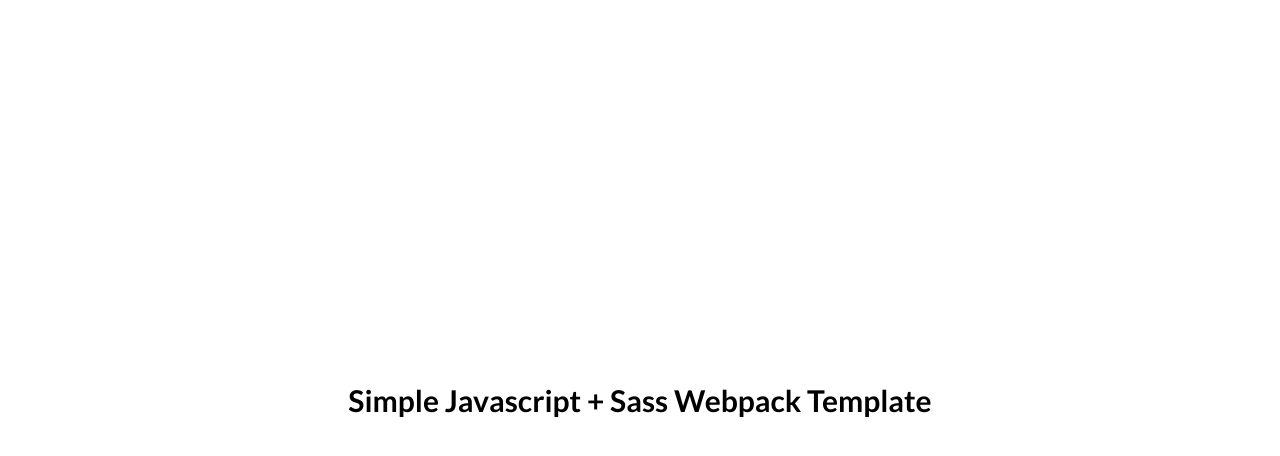
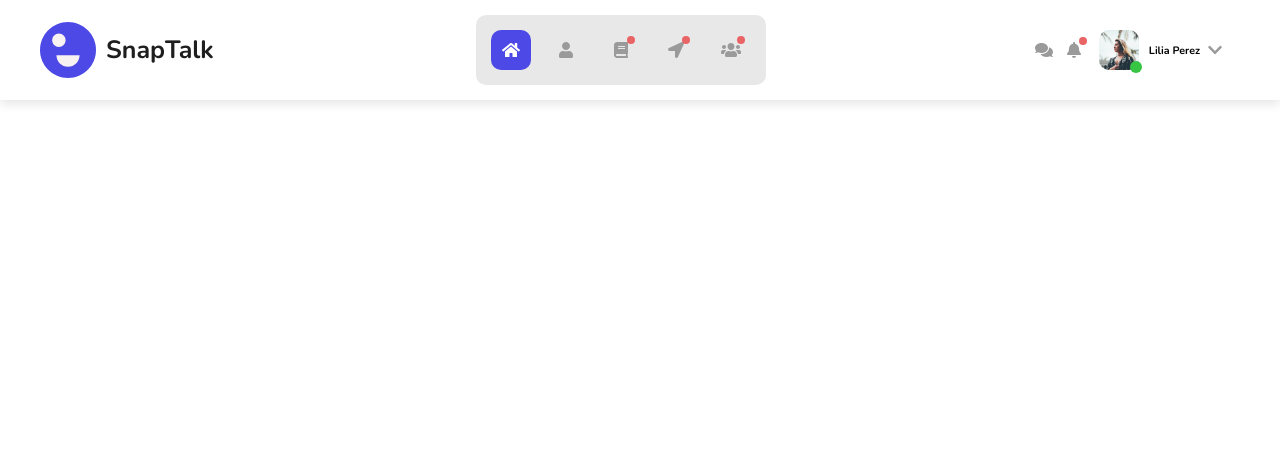
Before and after one commit to Strivemspr/SnapTalk, a website built with webpack: page src/index.html in a window 1280 px wide. Built offline with nearby package versions, Linux system fonts and the light colour scheme.

Commit message:
initial commit

```diff
--- a/package.json
+++ b/package.json
@@ -1,7 +1,7 @@
 {
-  "name": "movie-app",
+  "name": "snaptalk",
   "version": "1.0.0",
-  "description": "movie-app using the movie DB api",
+  "description": "SnapTalk",
   "private": true,
   "dependencies": {
     "@fortawesome/fontawesome-free": "^5.15.3",
@@ -30,7 +30,7 @@
     "build": "webpack --config webpack.prod.js"
   },
   "keywords": [
-    "movie",
+    "social-media",
     "app"
   ],
   "author": "Marlon P",
--- a/src/index.html
+++ b/src/index.html
@@ -1,15 +1,78 @@
 <!DOCTYPE html>
 <html lang="en">
 <head>
-<!-- +639516344712 -->
     <meta charset="UTF-8">
     <meta http-equiv="X-UA-Compatible" content="IE=edge">
     <meta name="viewport" content="width=device-width, initial-scale=1.0">
-    <title>Webpack Template</title>
+    <title>SnapTalk</title>
 </head>
 <body class="preload">
-    <div>
-        <h1>Simple Javascript + Sass Webpack Template</h1>
-    </div>
+    <!-- HEADER -->
+    <header class="header">
+        <div class="container">
+            <section class="header__inner">
+                <div class="header__logo">
+                    <img src="./images/Logo.svg" alt="Logo">
+                    <a href="#">
+                        <h1 class="header__title">SnapTalk</h1>
+                    </a>
+                </div>
+
+                <nav class="header__nav">
+                    <a href="#" class="icon-container icon-container--default icon-container--large active">
+                        <i class="fas fa-home"></i>
+                    </a>
+                    <a href="#" class="icon-container icon-container--default icon-container--large">
+                        <i class="fas fa-user"></i>
+                    </a>
+                    <a href="#" class="icon-container icon-container--default icon-container--large notification">
+                        <i class="fas fa-book"></i>
+                    </a>
+                    <a href="#" class="icon-container icon-container--default icon-container--large notification">
+                        <i class="fas fa-location-arrow"></i>
+                    </a>
+                    <a href="#" class="icon-container icon-container--default icon-container--large notification">
+                        <i class="fas fa-users"></i>
+                    </a>
+                </nav>
+
+                <nav class="header__menu">
+                    <a href="#" class="icon-container icon-container--small">
+                        <i class="fas fa-comments"></i>
+                    </a>
+                    <a href="#" class="icon-container icon-container--small notification">
+                        <i class="fas fa-bell"></i>
+                    </a>
+                    <div class="header__user">
+                        <div class="user-image status active">
+                            <div class="user-image__container">
+                                <img src="./images/user.png" alt="User">
+                            </div>
+                        </div>
+                        <h6>Lilia Perez</h6>
+                        <a href="#" class="icon-container icon-container--small icon-container--single">
+                            <i class="fas fa-chevron-down"></i>
+                        </a>
+                    </div>
+                </nav>
+            </section>
+        </div>
+    </header>
+
+    <!-- REST OF CONTENT -->
+    <section class="content">
+        <!-- LEFT SIDEBAR -->
+        <aside class="left-sidebar">
+
+        </aside>
+
+        <!-- MAIN CONTENT - FEED -->
+        <main class="feed"></main>
+
+        <!-- RIGHT SIDEBAR -->
+        <aside class="right-sidebar">
+
+        </aside>
+    </section>
 </body>
 </html>
--- a/src/scss/abstracts/_variables.scss
+++ b/src/scss/abstracts/_variables.scss
@@ -1,19 +1,47 @@
 :root {
     //Colors
-    --color-primary: #CB134A;
-    --color-primary-light: #f11e5d;
-    --color-primary-dark: #b30f40;
-    --color-secondary: #303F58;
-    --color-secondary-light: #5C697E;
-    --color-secondary-dark: #182130;
+    --color-primary: #4C49E7;
+    --color-primary-light: #5856e6;
+    --color-primary-dark: #2d2ae2;
+
+    // Whites
     --color-white-text: #FFFFFF;
     --color-white-elements: #FFFFFF;
-    --color-grey: #b6b6b6;
-    --color-grey-dark: #7e7e7e;
+
+    // Blacks
+    --color-black-text: #1E1E1E;
+    --color-black-elements: #1E1E1E;
+
+    // Notifications
+    --color-notification: #E96565;
+    --color-status: #36C644;
+
+    // Grey
+    --color-grey: #E8E8E8;
+    --color-grey-dark: #9A9A9A;
+    --color-grey-text: #9A9A9A;
+
+    // Shadow
     --color-shadow: 0, 0, 0;
-    --color-shadow-opacity: 0.3;
+    --color-shadow-opacity: 0.1;
 
     // Sizes
     --header-height: 10rem;
     --icon-size: 4rem;
+    --container: 75em; // 1em = 16px
+    --notification-size: 8px;
+    --notification-position: 2px;
+    --status-size: 12px;
+    --status-position: -3px;
+
+    // Utilities
+    --border-radius: 10px;
+    --border-radius-full-percentage: 50%;
+    --border-radius-full-pixels: 9999;
+
+    // Spacing Utilities
+    --small-space: 1.5rem;
+    --medium-space: 3rem;
+    --large-space: 6rem;
+    --extra-large-space: 10rem;
 }
--- a/src/scss/base/_base.scss
+++ b/src/scss/base/_base.scss
@@ -29,18 +29,16 @@
 body {
     @include mixins.custom-scrollbar;
     box-sizing: border-box;
-    font-family: 'Lato', sans-serif;
+    font-family: 'Nunito', sans-serif;
     font-size: 1.6rem;
-
-    // Delete Styles --------------------
-    display: flex;
-    justify-content: center;
-    align-items: center;
-    height: 100vh;
 }
 
 ol, ul {
     list-style: none;
+}
+
+a {
+    text-decoration: none;
 }
 
 img {
@@ -66,6 +64,17 @@
     font-weight: 600;
 }
 
+::selection {
+    background-color: var(--color-primary);
+    color: var(--color-white-elements);
+}
+
+.container {
+    max-width: var(--container);
+    width: 98%;
+    margin: auto;
+}
+
 // PRELOAD
 
 .preload * {
--- /dev/null
+++ b/src/scss/components/_header.scss
@@ -0,0 +1,54 @@
+.header {
+    background-color: var(--color-white-elements);
+    height: var(--header-height);
+    box-shadow: 0 4px 10px 0px rgba(var(--color-shadow), var(--color-shadow-opacity));
+    display: flex;
+    justify-content: center;
+    align-items: center;
+
+    .header__inner {
+        display: flex;
+        justify-content: space-between;
+        align-items: center;
+    }
+
+
+    &__logo {
+        display: flex;
+        align-items: center;
+
+        h1 {
+            font-size: 2.5rem;
+            margin-left: 1rem;
+            color: var(--color-black-elements);
+        }
+    }
+
+    &__nav {
+        display: flex;
+        justify-content: center;
+        align-items: center;
+        background-color: var(--color-grey);
+        padding: 1.5rem;
+        border-radius: var(--border-radius);
+
+        .icon-container {
+            &:not(:last-child) {
+                margin-right: var(--small-space);
+            }
+        }
+    }
+
+    &__menu {
+        display: flex;
+        justify-content: center;
+        align-items: center;
+    }
+
+    &__user {
+        display: flex;
+        justify-content: center;
+        align-items: center;
+        padding: 0 1rem;
+    }
+}
--- /dev/null
+++ b/src/scss/components/_icon-container.scss
@@ -0,0 +1,69 @@
+.icon-container {
+    display: flex;
+    justify-content: center;
+    align-items: center;
+    border-radius: var(--border-radius);
+    position: relative;
+    transition: all .3s ease-in;
+
+    // Sizes
+    &--large {
+        --notification-position: 6px;
+        height: var(--icon-size);
+        width: var(--icon-size);
+        &:hover {
+            background-color: var(--color-primary-dark);
+            color: var(--color-white-elements);
+        }
+    }
+
+    &--small {
+        --icon-size: 3rem;
+        height: var(--icon-size);
+        width: var(--icon-size);
+        transition: all .3s ease-in;
+        color: var(--color-grey-dark);
+        &:hover {
+            color: var(--color-primary-dark);
+        }
+    }
+
+    // Colors
+    &--primary {
+        background-color: var(--color-primary);
+        color: var(--color-white-elements);
+    }
+
+    &--default {
+        background-color: var(--color-grey);
+        color: var(--color-grey-dark);
+    }
+
+    &--secondary {
+        background-color: var(--color-grey-dark);
+        color: var(--color-grey);
+    }
+
+    // Status
+    &.active {
+        background-color: var(--color-primary);
+        color: var(--color-white-elements);
+        &:hover {
+            background-color: var(--color-primary-dark);
+            color: var(--color-white-elements);
+        }
+    }
+
+    &.notification {
+        &:after {
+            content: "";
+            position: absolute;
+            top: var(--notification-position);
+            right: var(--notification-position);
+            border-radius: var(--border-radius-full-percentage);
+            background-color: var(--color-notification);
+            height: var(--notification-size);
+            width: var(--notification-size);
+        }
+    }
+}
--- /dev/null
+++ b/src/scss/components/_user-image.scss
@@ -0,0 +1,60 @@
+.user-image {
+    height: 4rem;
+    width: 4rem;
+    margin-right: 1rem;
+    position: relative;
+    cursor: pointer;
+    transition: all .2s ease-in;
+
+    &:hover {
+        img {
+            transform: scale(1.1);
+        }
+    }
+
+    img {
+        transition: inherit;
+        width: 100%;
+        height: 100%;
+        object-fit: cover;
+        display: block;
+    }
+
+    &__container {
+        transition: inherit;
+        border-radius: var(--border-radius);
+        overflow: hidden;
+    }
+
+    &.status {
+        &:after {
+            content: "";
+            position: absolute;
+            bottom: var(--status-position);
+            right: var(--status-position);
+            height: var(--status-size);
+            width: var(--status-size);
+            border-radius: var(--border-radius-full-percentage);
+        }
+
+        &.active {
+            &:after {
+                background-color: var(--color-status);
+            }
+        }
+
+        &.not-available {
+            --color-status: #E96565;
+            &:after {
+                background-color: var(--color-status);
+            }
+        }
+
+        &.away {
+            --color-status: #9A9A9A;
+            &:after {
+                background-color: var(--color-status);
+            }
+        }
+    }
+}
--- a/src/scss/main.scss
+++ b/src/scss/main.scss
@@ -1,8 +1,16 @@
 // Fonts
-@import url('https://fonts.googleapis.com/css2?family=Lato:ital,wght@0,100;0,300;0,400;0,700;0,900;1,100;1,300;1,400;1,700;1,900&display=swap');
+@import url('https://fonts.googleapis.com/css2?family=Nunito:ital,wght@0,200;0,300;0,400;0,600;0,700;0,800;0,900;1,200;1,300;1,400;1,600;1,700;1,800;1,900&display=swap');
 
 // Files
 @import './abstracts/variables';
 
+
+// Base
 @import './base/base';
 @import './base/animations';
+
+// Components
+
+@import './components/header';
+@import './components/icon-container';
+@import './components/user-image';
```
Also changed, not shown: src/images/Logo.svg (added), src/images/user.png (added).
